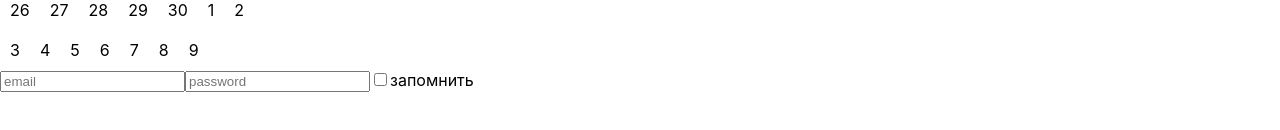
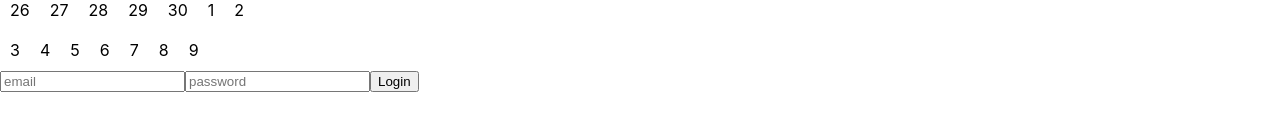
Before and after one commit to mary1812/React.EasyPractice, a React (Create React App) app: page / in a window 1280 px wide. Shown: the part 604-734 px from the top of the page. Built offline with nearby package versions, Linux system fonts and the light colour scheme.

Commit message:
Add Formik

```diff
--- a/src/components/SignInForm/index.jsx
+++ b/src/components/SignInForm/index.jsx
@@ -1,61 +1,39 @@
-import React, { useState } from "react";
-import * as yup from "yup";
-import { Formik, Field, Form, ErrorMessage } from 'formik';
+import React from "react";
 
-const SIGN_IN_SCHEMA = yup.object({
-  email: yup.string().email().required,
-  password: yup
-    .string()
-    .min(8)
-    .max(32)
-    .matches(
-      /^(?=.*?[A-Z])(?=.*?[a-z])(?=.*?[0-9])(?=.*?[#?!@$ %^&*-]).{8,32}$/
-  ).required,
-  remember: yup.string()
+import { Formik, Field, Form, ErrorMessage } from "formik";
+import { SIGN_IN_SCHEMA } from "../../utils/validationSchemas";
 
-});
+const initialState = {
+  email: "",
+  password: "",
+};
 
 function SignInForm(props) {
-  const [email, setEmail] = useState("");
-  const [password, setPassword] = useState("");
-  const [isRemembering, setIsRemembering] = useState(false);
-
-  const handleEmail = ({ target: { value } }) => {
-    setEmail(value);
-  };
-  const handlePassword = ({ target: { value } }) => {
-    setPassword(value);
-  };
-
-  const handleRemember = () => {
-    setIsRemembering(!isRemembering);
+  const submitHandler = (values, formikBag) => {
+    console.log(values);
+    console.log(formikBag);
+    formikBag.resetForm();
   };
 
   return (
-    <form>
-      <input
-        name="email"
-        value={email}
-        onChange={handleEmail}
-        placeholder="email"
-      />
-      <input
-        name="password"
-        value={password}
-        onChange={handlePassword}
-        placeholder="password"
-      />
-      <label>
-        <input
-          type="checkbox"
-          name="remember"
-          value={isRemembering? "remember": ""}
-          checked={isRemembering}
-          onChange={handleRemember}
-        />
-        запомнить
-      </label>
-    </form>
+    <Formik
+      initialValues={initialState}
+      validationSchema={SIGN_IN_SCHEMA}
+      onSubmit={submitHandler}
+    >
+      {(formikProps) => {
+        console.log(formikProps)
+        return (
+          <Form>
+            <Field name="email" placeholder="email" />
+            <ErrorMessage name = "email" />
+            <Field type="text" name="password" placeholder="password" />
+            <ErrorMessage name = "password" />
+            <button type="submit">Login</button>
+          </Form>
+        );
+      }}
+    </Formik>
   );
 }
 
--- /dev/null
+++ b/src/utils/validationSchemas.jsx
@@ -0,0 +1,10 @@
+import * as yup from "yup";
+
+export const SIGN_IN_SCHEMA = yup.object({
+    email: yup.string().email('email неправильный ').required('это обязательное поле'),
+    password: yup
+      .string()
+      .matches(
+        /^(?=.*?[A-Z])(?=.*?[a-z])(?=.*?[0-9])(?=.*?[#?!@$ %^&*-]).{8,32}$/
+      ).required(),
+  });
```
